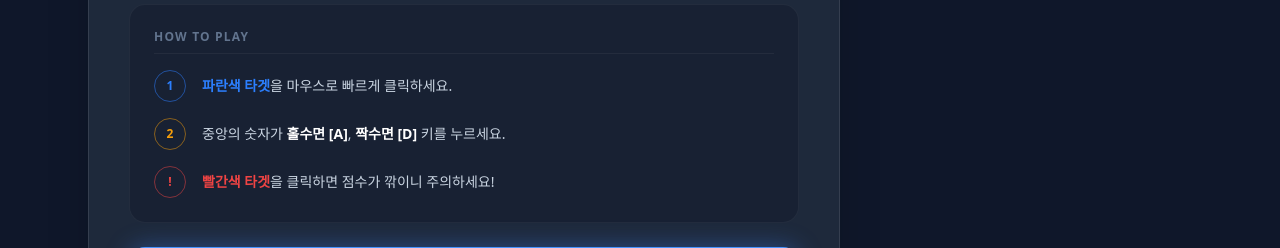
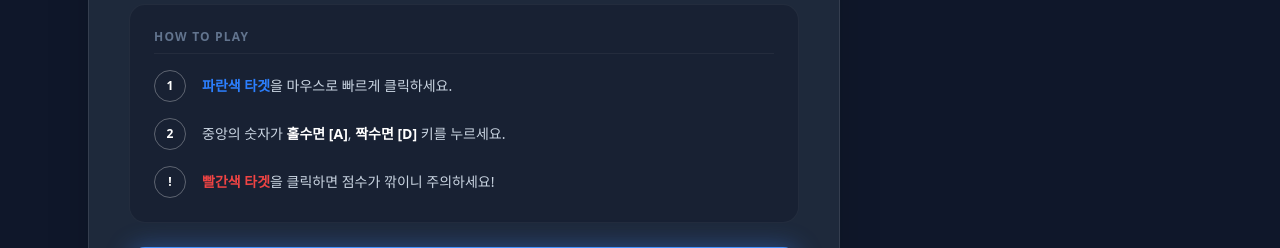
Before and after one commit to qlsjtmek2/neuro-frontier, a React (Vite) app: page / in a window 1280 px wide. Shown: the part 298-546 px from the top of the page. Built offline with nearby package versions, Linux system fonts and the light colour scheme.

Commit message:
UI: Unify How-to-Play icons to monochromatic white style

```diff
--- a/src/App.tsx
+++ b/src/App.tsx
@@ -84,20 +84,20 @@ const App: React.FC = () => {
                 <h3 className="text-xs font-bold text-slate-500 uppercase tracking-widest border-b border-white/5 pb-2">How to Play</h3>
                 <div className="space-y-4">
                   <div className="flex items-center gap-4">
-                    <div className="w-8 h-8 rounded-full border border-blue-500/50 flex items-center justify-center shrink-0">
-                      <span className="text-blue-500 font-bold text-xs">1</span>
+                    <div className="w-8 h-8 rounded-full border border-white/30 flex items-center justify-center shrink-0">
+                      <span className="text-white font-bold text-xs">1</span>
                     </div>
                     <p className="text-sm text-slate-300"><span className="text-blue-500 font-bold">파란색 타겟</span>을 마우스로 빠르게 클릭하세요.</p>
                   </div>
                   <div className="flex items-center gap-4">
-                    <div className="w-8 h-8 rounded-full border border-accent/50 flex items-center justify-center shrink-0">
-                      <span className="text-accent font-bold text-xs">2</span>
+                    <div className="w-8 h-8 rounded-full border border-white/30 flex items-center justify-center shrink-0">
+                      <span className="text-white font-bold text-xs">2</span>
                     </div>
                     <p className="text-sm text-slate-300">중앙의 숫자가 <span className="text-white font-bold">홀수면 [A]</span>, <span className="text-white font-bold">짝수면 [D]</span> 키를 누르세요.</p>
                   </div>
                   <div className="flex items-center gap-4">
-                    <div className="w-8 h-8 rounded-full border border-error/50 flex items-center justify-center shrink-0">
-                      <span className="text-error font-bold text-xs">!</span>
+                    <div className="w-8 h-8 rounded-full border border-white/30 flex items-center justify-center shrink-0">
+                      <span className="text-white font-bold text-xs">!</span>
                     </div>
                     <p className="text-sm text-slate-300"><span className="text-error font-bold">빨간색 타겟</span>을 클릭하면 점수가 깎이니 주의하세요!</p>
                   </div>
```
